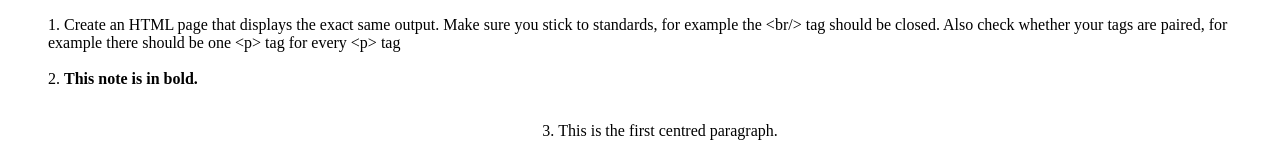
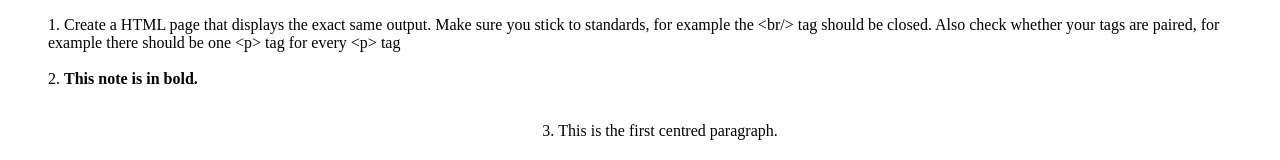
Before and after one commit to CS6-201-ISS-S23/tutorial-2-StarryBadger, a plain HTML site: page submission/index.html in a window 1280 px wide. Shown: the top 160 px of the page. Drawn offline with Linux system fonts and the light colour scheme.

Commit message:
Spelling

```diff
--- a/submission/index.html
+++ b/submission/index.html
@@ -8,7 +8,7 @@
 <body>
     <ol style="list-style-position: inside;">
         <li>
-            Create an HTML page that displays the exact same output. Make sure you stick to standards, for example
+            Create a HTML page that displays the exact same output. Make sure you stick to standards, for example
             the &lt;br/&gt; tag should be closed. Also check whether your tags are paired, for example there should
             be one &lt;p&gt; tag for every &lt;p&gt; tag
         </li>
```
